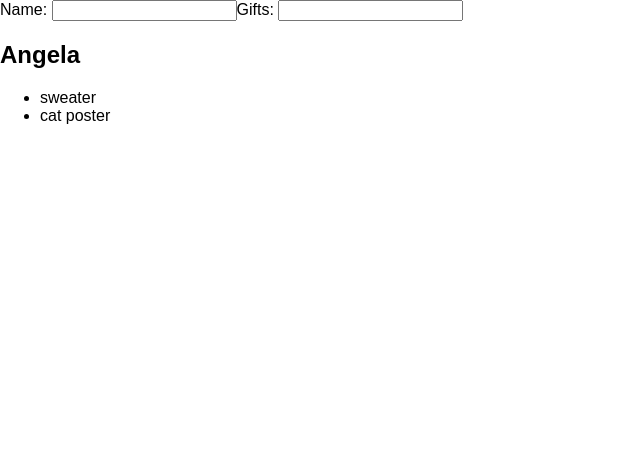
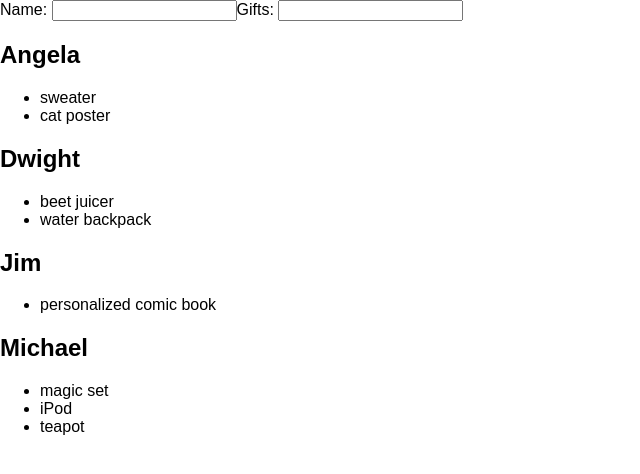
Before and after one commit to zizify/christmas-list, a React (Create React App) app: page / in a window 1280 px wide. Shown: the top 474 px of the page, without its empty margins (0-640 px from the left). Built offline with nearby package versions, Linux system fonts and the light colour scheme.

Commit message:
renders state to the dom

```diff
--- a/src/App.js
+++ b/src/App.js
@@ -16,11 +16,13 @@ class App extends React.Component {
   }
   render() {
     const list = this.state.list;
-
+    const people = list.map((person,index) =>
+      <Output person = {person} key = {index} />
+    )
     return (
     <div>
       <Form />
-      <Output person={list[0]} />
+      {people}
     </div>
     );
   }
--- a/src/output.js
+++ b/src/output.js
@@ -2,12 +2,12 @@
 import React from 'react';
 
 export default function Output(props){
+  const gifts = props.person.gifts.map((gift, index) => <li key={index}>{gift}</li>)
   return (
     <div>
       <h2>{props.person.name}</h2>
       <ul>
-      <li>{props.person.gifts[0]}</li>
-      <li>{props.person.gifts[1]}</li>
+      {gifts}
       </ul>
     </div>
   )
```
